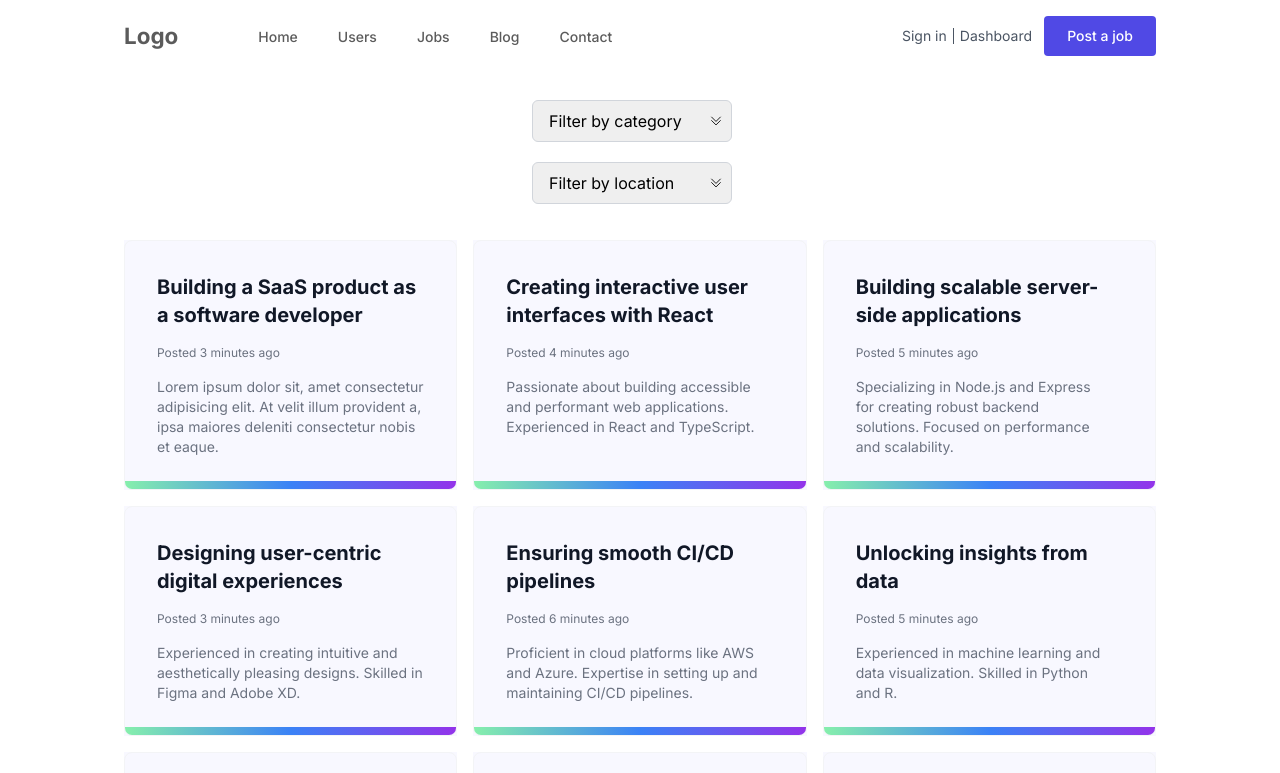
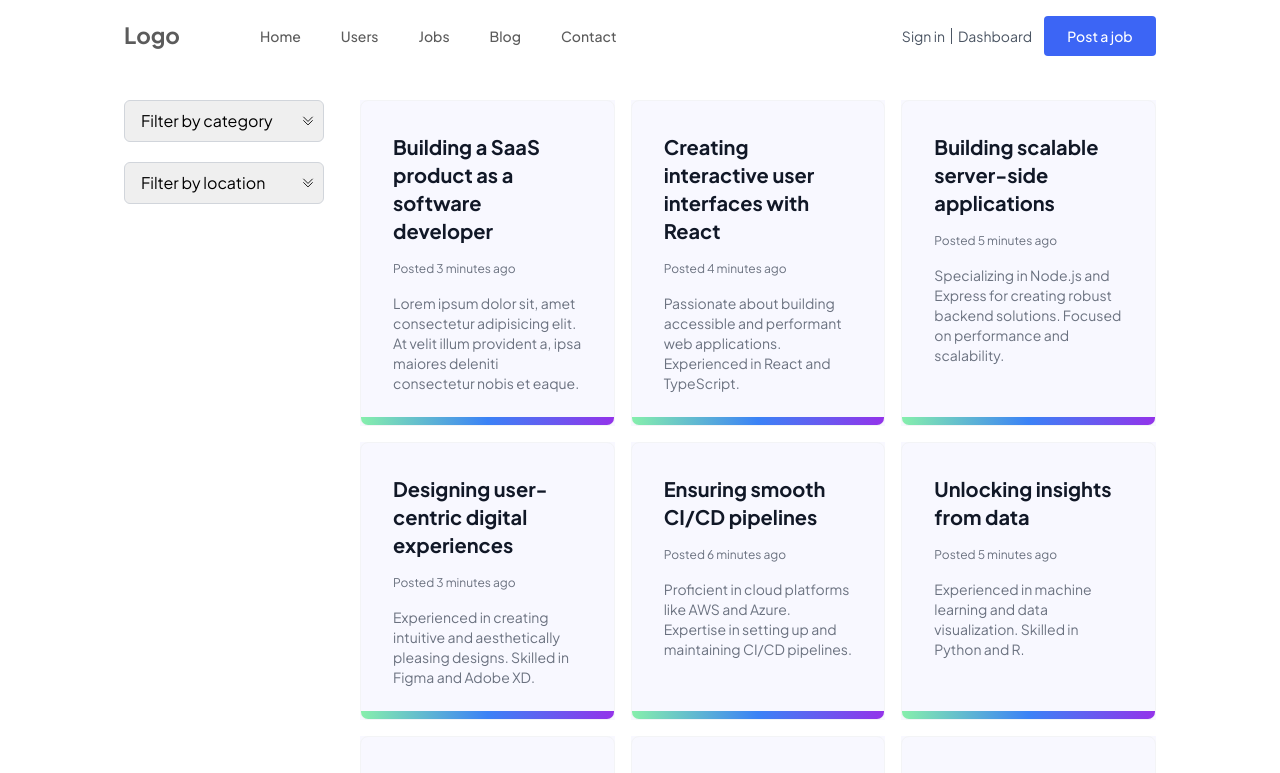
Before and after one commit to euphoricdesign/GoHire, a Next.js app: page /jobs in a window 1280 px wide. Shown: the top 773 px of the page. Built offline with nearby package versions, Linux system fonts and the light colour scheme.

Commit message:
Cambios estilos general

```diff
--- a/src/app/globals.css
+++ b/src/app/globals.css
@@ -8,7 +8,7 @@
 }
 
 .custom-select {
-    @apply block w-[200px] px-4 py-2 text-base border border-gray-300 rounded-md focus:outline-none focus:ring-2 focus:ring-violet-600 focus:border-violet-600;
+    @apply block w-[200px] px-4 py-2 text-base border border-gray-300 rounded-md focus:outline-none focus:ring-2 focus:ring-blue-200 focus:border-blue-200;
     appearance: none;
     -webkit-appearance: none;
     -moz-appearance: none;
@@ -19,10 +19,26 @@
 }
 
 select option:checked {
-    background-color: #9370DB; /* Violeta */
+    background-color: #3C65F5; /* Violeta */
     color: #fff; /* Texto blanco */
   }
   select option:hover {
-    background-color: #9370DB; /* Violeta */
+    background-color: #3C65F5; /* Violeta */
     color: #fff; /* Texto blanco */
   }
+
+/* .fondo {
+  background-image: url("../../public/bg-banner.svg");
+} */
+
+.spanAfter::after {
+  content: "";
+  background-color: #3C65F5;
+  height: 25px;
+  position: absolute;
+  width: 100%;
+  left: 0;
+  bottom: -4px;
+  z-index: -1;
+  opacity: 0.1;
+}
--- a/src/app/jobs/page.tsx
+++ b/src/app/jobs/page.tsx
@@ -38,7 +38,7 @@ const SearchJobs: React.FC = () => {
 
   return (
     <div className="md:px-[124px] mobile:px-[30px]">
-      <div className="container mx-auto mt-[100px] flex gap-[20px] items-start mobile:flex-col mobile:items-center">
+      <div className="container mx-auto mt-[100px] flex gap-[20px] items-start md:flex-row md:items-start mobile:flex-col mobile:items-center">
         <div className="flex justify-center mb-4 flex-col gap-[20px]">
           <div className="mr-4">
             <select id="category" value={selectedCategory} onChange={handleCategoryChange} className="custom-select">
--- a/src/app/layout.tsx
+++ b/src/app/layout.tsx
@@ -1,9 +1,9 @@
 import type { Metadata } from "next";
-import { Inter } from "next/font/google";
+import { Inter, Plus_Jakarta_Sans } from "next/font/google";
 import "./globals.css";
 import Navbar from "@/components/Navbar/Navbar";
 
-const inter = Inter({ subsets: ["latin"] });
+const plus_jakarta_sans = Plus_Jakarta_Sans({ subsets: ["latin"] });
 
 export const metadata: Metadata = {
   title: "Create Next App",
@@ -17,7 +17,7 @@ export default function RootLayout({
 }>) {
   return (
     <html lang="en">
-      <body className={inter.className}>
+      <body className={plus_jakarta_sans.className}>
         <Navbar />
         <div>{children}</div>
       </body>
--- a/src/components/Navbar/Navbar.tsx
+++ b/src/components/Navbar/Navbar.tsx
@@ -63,15 +63,13 @@ const Navbar: React.FC = () => {
       </div>
 
       <div className="flex items-center gap-3 text-sm">
-        <div className="hidden md:flex md:items-center">
-          <a className={`${scrollPosition > 0 || pathname !== '/' ? "text-gray-600" : "text-white"}`}>Sign in</a>{" "}
+        <div className="hidden md:flex md:items-center active:text-[#3C65F5]">
+          <a className={`text-gray-600`}>Sign in</a>{" "}
           <div
-            className={`w-px h-4 ${
-              scrollPosition > 0 || pathname !== '/' ? "bg-gray-600" : "bg-white"
-            } mx-1.5`}></div>{" "}
-          <a className={`${scrollPosition > 0 || pathname !== '/' ? "text-gray-600" : "text-white"}`}>Dashboard</a>
+            className={`w-px h-4 bg-gray-600 mx-1.5`}></div>{" "}
+          <a className={`text-gray-600`}>Dashboard</a>
         </div>
-        <button className="mt-0 mb-5 text-sm border-none w-28 p-2.5 h-10 rounded text-white font-medium bg-[#5049E5] cursor-pointer transition-opacity duration-300 ease-in-out opacity-100 hover:opacity-80 md:mb-0 md:block hidden" onClick={() => window.location.href = '/formJobs'}>
+        <button className="mt-0 mb-5 text-sm border-none w-28 p-2.5 h-10 rounded text-white font-medium bg-[#3C65F5] cursor-pointer transition-opacity duration-300 ease-in-out opacity-100 hover:opacity-80 md:mb-0 md:block hidden" onClick={() => window.location.href = '/formJobs'}>
           Post a job
         </button>
       </div>
--- a/tailwind.config.ts
+++ b/tailwind.config.ts
@@ -30,7 +30,7 @@ const config: Config = {
         'phone': '580px', // Dispositivos móviles grandes
       },
       boxShadow: {
-        'custom': '0px 0px 30px 0px rgba(98, 91, 229, 0.15)',
+        'custom': '0px 0px 30px 0px #007bff26',
       },
       colors: {
         'custom-purple': '#4537D4',
```
